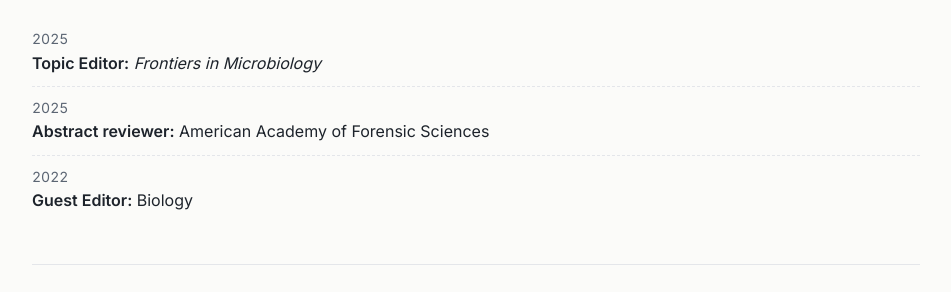
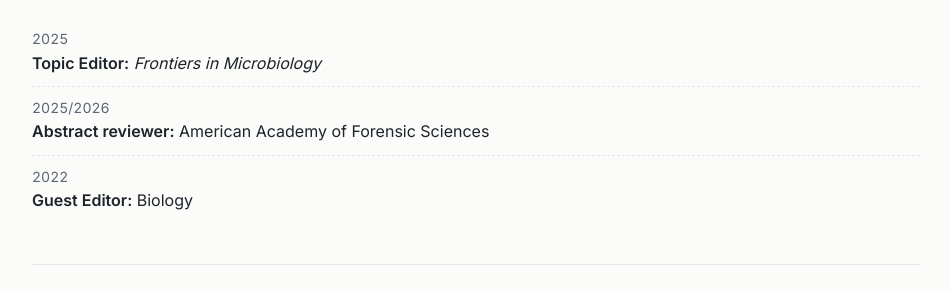
Before and after one commit to abonicell/abonicell.github.io, a Jekyll site: the page built from service.md, in a window 1280 px wide and 1287 px high. Shown: the part 323-615 px from the top of the window, without its empty margins (164-1115 px from the left). Built offline with Jekyll 4.4.1, drawn with Linux system fonts in a browser that asks for light colours; a style sheet for code colours, icons or effects is not loaded.

Commit message:
Update reviewer roles and years in service.md

```diff
--- a/service.md
+++ b/service.md
@@ -12,7 +12,7 @@ permalink: /service/
 
 - *2025*
   **Topic Editor:** *Frontiers in Microbiology*
-- *2025*
+- *2025/2026*
   **Abstract reviewer:** American Academy of Forensic Sciences
 - *2022*
   **Guest Editor:** Biology
```
